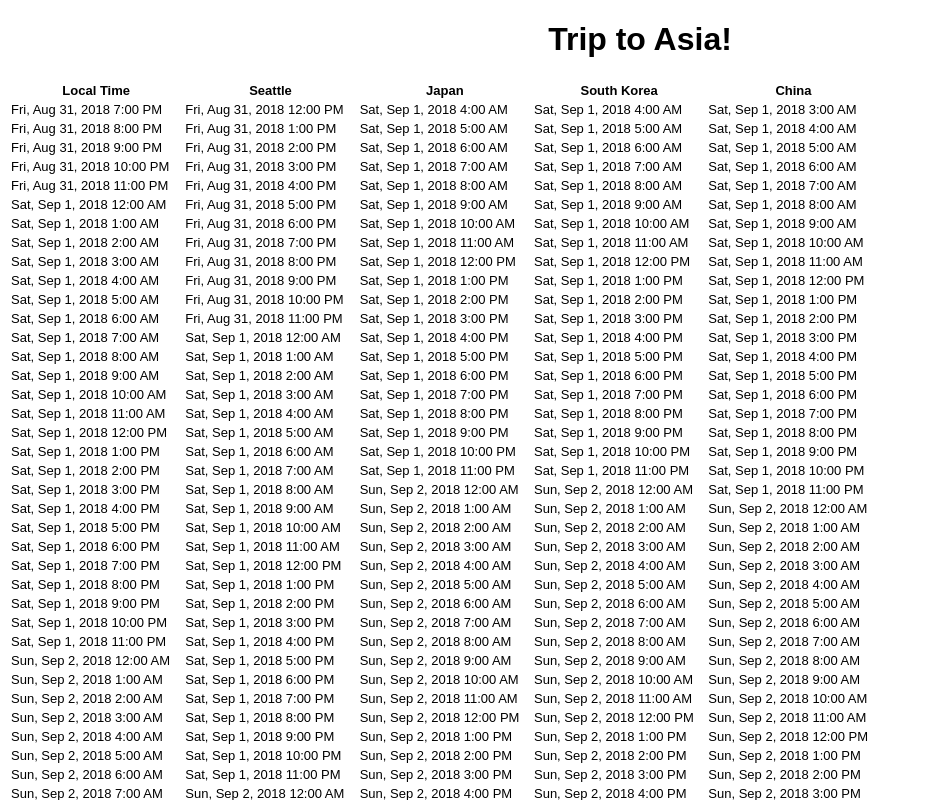
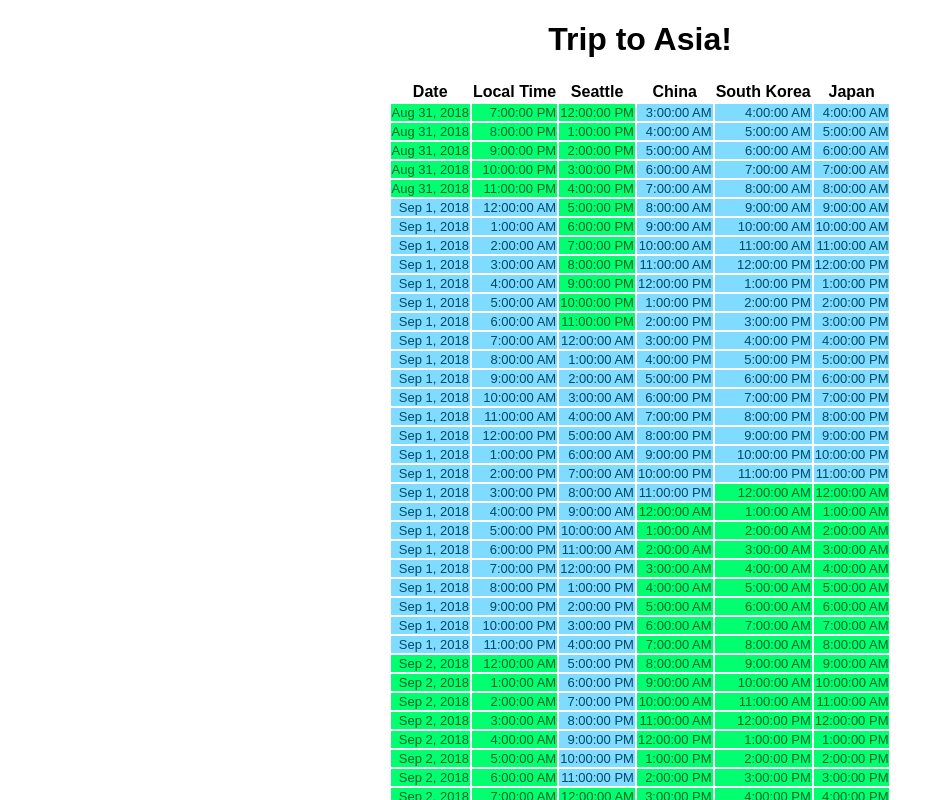
Before and after one commit to kiewic/trip-to-asia, an Angular app: page / in a window 1280 px wide. Shown: the top 800 px of the page, without its empty margins (0-941 px from the left). Built offline with nearby package versions, Linux system fonts and the light colour scheme.

Commit message:
Color rows by date

```diff
--- a/src/app/app.component.css
+++ b/src/app/app.component.css
@@ -2,6 +2,25 @@
   font-family: Lucida, sans-serif;
 }
 
-table, td {
+table {
+  margin: 0 auto 0 auto;
+}
+
+td {
   font-size: small;
 }
+
+tbody td {
+  text-align: right;
+}
+
+table .style1 {
+  background-color: #7FDBFF;
+  color: hsla(197, 100%, 20%, 1.0);
+
+}
+
+table .style2 {
+  background-color: #01FF70;
+  color: hsla(146, 100%, 20%, 1.0);
+}
--- a/src/app/app.component.html
+++ b/src/app/app.component.html
@@ -5,20 +5,26 @@
   </h1>
 </div>
 <table>
+  <thead>
   <tr>
+      <th>Date</th>
       <th>Local Time</th>
       <th>Seattle</th>
+      <th>China</th>
+      <th>South Korea</th>
       <th>Japan</th>
-      <th>South Korea</th>
-      <th>China</th>
   </tr>
+  </thead>
+  <tbody>
   <tr *ngFor="let rangeItem of range">
-      <td>{{rangeItem.local}}</td>
-      <td>{{rangeItem.seattle}}</td>
-      <td>{{rangeItem.japan}}</td>
-      <td>{{rangeItem.korea}}</td>
-      <td>{{rangeItem.china}}</td>
+      <td [ngClass]="{'style1': rangeItem.dateClass == 0,'style2': rangeItem.dateClass == 1}">{{rangeItem.date}}</td>
+      <td [ngClass]="{'style1': rangeItem.localClass == 0,'style2': rangeItem.localClass == 1}">{{rangeItem.local}}</td>
+      <td [ngClass]="{'style1': rangeItem.seattleClass == 0,'style2': rangeItem.seattleClass == 1}">{{rangeItem.seattle}}</td>
+      <td [ngClass]="{'style1': rangeItem.chinaClass == 0,'style2': rangeItem.chinaClass == 1}">{{rangeItem.china}}</td>
+      <td [ngClass]="{'style1': rangeItem.koreaClass == 0,'style2': rangeItem.koreaClass == 1}">{{rangeItem.korea}}</td>
+      <td [ngClass]="{'style1': rangeItem.japanClass == 0,'style2': rangeItem.japanClass == 1}">{{rangeItem.japan}}</td>
   </tr>
+  </tbody>
 </table>
 
 <router-outlet></router-outlet>
--- a/src/app/app.component.ts
+++ b/src/app/app.component.ts
@@ -13,11 +13,18 @@ declare module "moment" {
 }
 
 interface HourRow {
+  date: string;
   local: string;
   seattle: string;
   china?: string;
   korea?: string;
   japan?: string;
+  dateClass: number;
+  localClass: number;
+  seattleClass: number;
+  chinaClass: number;
+  koreaClass: number;
+  japanClass: number;
 }
 
 @Component({
@@ -40,28 +47,53 @@ export class AppComponent {
     const startTime = moment.utc("2018-08-31T19:00:00Z")
     const endTime = moment.utc("2018-09-24T18:35:00Z");
 
-    this.createRange(startTime, endTime);
+    const momentRange: Array<moment.Moment> = this.createMomentRange(startTime, endTime);
+    this.createRange(momentRange);
 
     console.log(this.range.length);
   }
 
-  private createRange(startTime: moment.Moment, endTime: moment.Moment) {
-    this.range = [];
+  private createMomentRange(startTime: moment.Moment, endTime: moment.Moment): Array<moment.Moment> {
+    const range: Array<moment.Moment> = [];
     const currentTime = startTime.clone();
 
     // Make sure the last hour is fully covered by the range by adding one hour.
     const finalTime = endTime.clone().add(1, 'h');
 
     while (currentTime < finalTime) {
-      console.log(currentTime, 'vs', finalTime);
+      range.push(currentTime.clone());
+      currentTime.add(1, 'h');
+    }
 
+    return range;
+  }
+
+  private createRange(momentRange: Array<moment.Moment>) {
+    this.range = [];
+
+    for (const currentTime of momentRange) {
       // List of time zones: https://en.wikipedia.org/wiki/List_of_tz_database_time_zones
+      const local = currentTime.local();
+      const seattle = currentTime.clone().tz("America/Los_Angeles");
+      const china = currentTime.clone().tz("Asia/Shanghai");
+      const korea = currentTime.clone().tz("Asia/Seoul");
+      const japan = currentTime.clone().tz("Asia/Tokyo");
+
+      const min = moment.min(local, seattle, china, korea, japan);
+
       this.range.push({
-        local: currentTime.local().format('llll'),
-        seattle: currentTime.clone().tz("America/Los_Angeles").format('llll'),
-        china: currentTime.clone().tz("Asia/Shanghai").format('llll'),
-        korea: currentTime.clone().tz("Asia/Seoul").format('llll'),
-        japan: currentTime.clone().tz("Asia/Tokyo").format('llll'),
+        date: min.format('ll'),
+        local: local.format('LTS'),
+        seattle: seattle.format('LTS'),
+        china: china.format('LTS'),
+        korea: korea.format('LTS'),
+        japan: japan.format('LTS'),
+        dateClass: min.dayOfYear() % 2,
+        localClass: local.dayOfYear() % 2,
+        seattleClass: seattle.dayOfYear() % 2,
+        chinaClass: china.dayOfYear() % 2,
+        koreaClass: korea.dayOfYear() % 2,
+        japanClass: japan.dayOfYear() % 2,
       });
       currentTime.add(1, 'h');
     }
```
